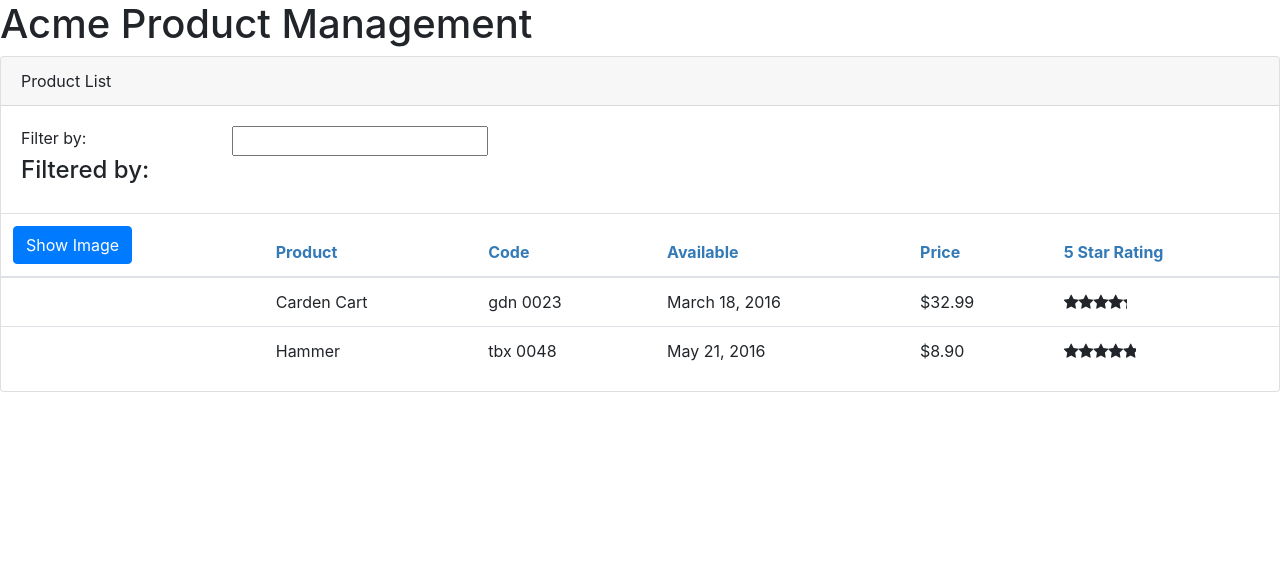
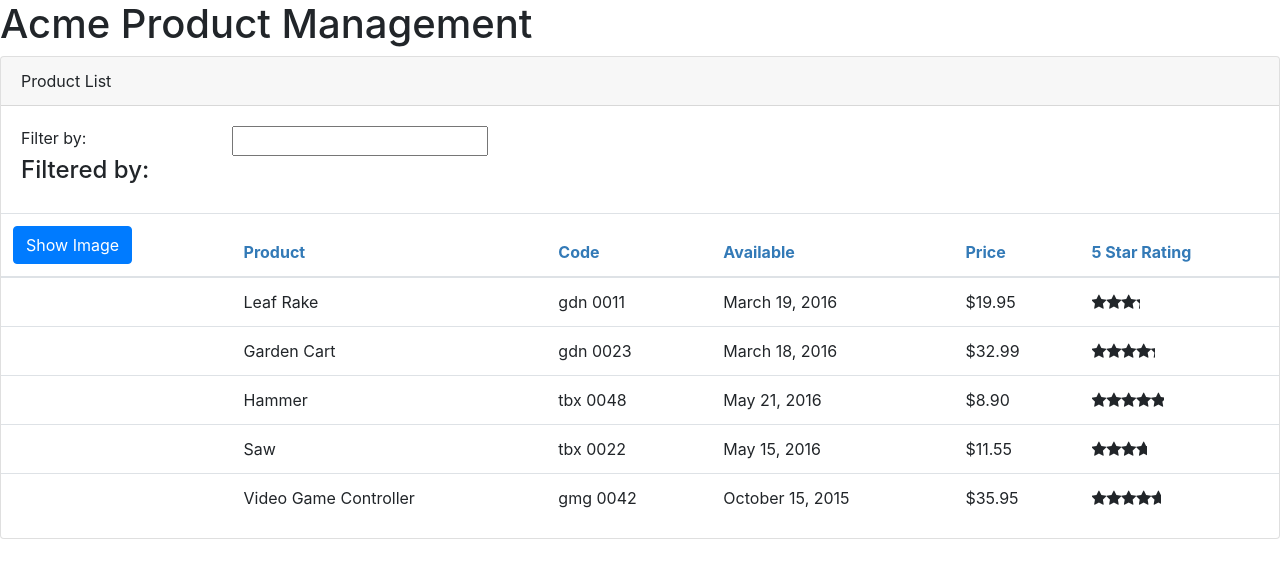
Before and after one commit to zenonwch/Angular-Getting-Started, an Angular app: page / in a window 1280 px wide. Shown: the top 578 px of the page. Built offline with nearby package versions, Linux system fonts and the light colour scheme.

Commit message:
get products with HttpClient

```diff
--- a/angular.json
+++ b/angular.json
@@ -20,7 +20,8 @@
             "tsConfig": "src/tsconfig.app.json",
             "assets": [
               "src/favicon.ico",
-              "src/assets"
+              "src/assets",
+              "src/api"
             ],
             "styles": [
               "src/styles.css"
--- /dev/null
+++ b/src/api/products/products.json
@@ -0,0 +1,52 @@
+[
+    {
+      "productId": 1,
+      "productName": "Leaf Rake",
+      "productCode": "GDN-0011",
+      "releaseDate": "March 19, 2016",
+      "description": "Leaf rake with 48-inch wooden handle.",
+      "price": 19.95,
+      "starRating": 3.2,
+      "imageUrl": "http://www.clker.com/cliparts/7/c/a/9/11949850411162499884leafrake_benji_park_01.svg.med.png"
+    },
+    {
+      "productId": 2,
+      "productName": "Garden Cart",
+      "productCode": "GDN-0023",
+      "releaseDate": "March 18, 2016",
+      "description": "15 gallon capacity rolling garden cart",
+      "price": 32.99,
+      "starRating": 4.2,
+      "imageUrl": "http://www.clker.com/cliparts/C/4/b/w/s/7/wheelbarrow-md.png"
+    },
+    {
+      "productId": 5,
+      "productName": "Hammer",
+      "productCode": "TBX-0048",
+      "releaseDate": "May 21, 2016",
+      "description": "Curved claw steel hammer",
+      "price": 8.9,
+      "starRating": 4.8,
+      "imageUrl": "http://www.clker.com/cliparts/a/9/e/2/1195421765134612385rejon_Hammer.svg.med.png"
+    },
+    {
+      "productId": 8,
+      "productName": "Saw",
+      "productCode": "TBX-0022",
+      "releaseDate": "May 15, 2016",
+      "description": "15-inch steel blade hand saw",
+      "price": 11.55,
+      "starRating": 3.7,
+      "imageUrl": "http://www.clker.com/cliparts/9/d/e/2/1340740191551296264Cartoon%20Saw.svg.med.png"
+    },
+    {
+      "productId": 10,
+      "productName": "Video Game Controller",
+      "productCode": "GMG-0042",
+      "releaseDate": "October 15, 2015",
+      "description": "Standard two-button video game controller",
+      "price": 35.95,
+      "starRating": 4.6,
+      "imageUrl": "http://www.clker.com/cliparts/a/a/d/8/1194985653984855359xbox-controller_01.svg.med.png"
+    }
+  ]
--- a/src/app/app.module.ts
+++ b/src/app/app.module.ts
@@ -1,6 +1,7 @@
 import { BrowserModule } from '@angular/platform-browser';
 import { NgModule } from '@angular/core';
 import { FormsModule } from '@angular/forms';
+import { HttpClientModule } from '@angular/common/http';
 
 import { AppComponent } from './app.component';
 import { ProductListComponent } from './product/product-list.component';
@@ -16,7 +17,8 @@
   ],
   imports: [
     BrowserModule,
-    FormsModule
+    FormsModule,
+    HttpClientModule
   ],
   bootstrap: [AppComponent]
 })
--- a/src/app/product/product-list.component.ts
+++ b/src/app/product/product-list.component.ts
@@ -12,6 +12,7 @@
     imageWidth: number = 50;
     imageMargin: number = 2;
     showImage: boolean = false;
+    errorMessage: string;
 
     private _listFilter: string;
     public get listFilter(): string {
@@ -43,7 +44,12 @@
     }
 
     ngOnInit(): void {
-        this.products = this.productService.getProducts();
-        this.filteredProducts = this.products;
+        this.productService.getProducts().subscribe(
+            products => {
+                this.products = products;
+                this.filteredProducts = this.products;
+            },
+            error => this.errorMessage = <any>error
+        );
     }
 }
--- a/src/app/product/product.service.ts
+++ b/src/app/product/product.service.ts
@@ -1,33 +1,35 @@
 import { Injectable } from '@angular/core';
+import { HttpClient, HttpErrorResponse } from '@angular/common/http';
+import { Observable, throwError } from 'rxjs';
+import { tap, catchError } from 'rxjs/operators';
+
 import { IProduct } from './product';
 
 @Injectable({
     providedIn: 'root'
 })
 export class ProductService {
+    private productUrl: string = 'api/products/products.json';
 
-    getProducts(): IProduct[] {
-        return [
-            {
-                productId: 2,
-                productName: "Carden Cart",
-                productCode: "GDN-0023",
-                releaseDate: "March 18, 2016",
-                description: "15 gallon capacity rolling garden cart",
-                price: 32.99,
-                starRating: 4.2,
-                imageUrl: "http://www.clker.com/cliparts/C/4/b/w/s/7/wheelbarrow-md.png"
-            },
-            {
-                "productId": 5,
-                "productName": "Hammer",
-                "productCode": "TBX-0048",
-                "releaseDate": "May 21, 2016",
-                "description": "Curved claw steel hammer",
-                "price": 8.9,
-                "starRating": 4.8,
-                "imageUrl": "http://www.clker.com/cliparts/a/9/e/2/1195421765134612385rejon_Hammer.svg.med.png"
-            }
-        ];
+    constructor(private http: HttpClient) {}
+
+    getProducts(): Observable<IProduct[]> {
+        return this.http.get<IProduct[]>(this.productUrl).pipe(
+            tap(data => console.log('All: ' + JSON.stringify(data))),
+            catchError(this.handleError)
+        );
+    }
+
+    private handleError(err: HttpErrorResponse) {
+        let errorMessage = '';
+
+        if (err.error instanceof ErrorEvent) {
+            errorMessage = `An error ocured: ${err.error.message}`;
+        } else {
+            errorMessage = `Server returned code: ${err.status}, error message is: ${err.message}`;
+        }
+
+        console.log(errorMessage);
+        return throwError(errorMessage);
     }
 }
```
